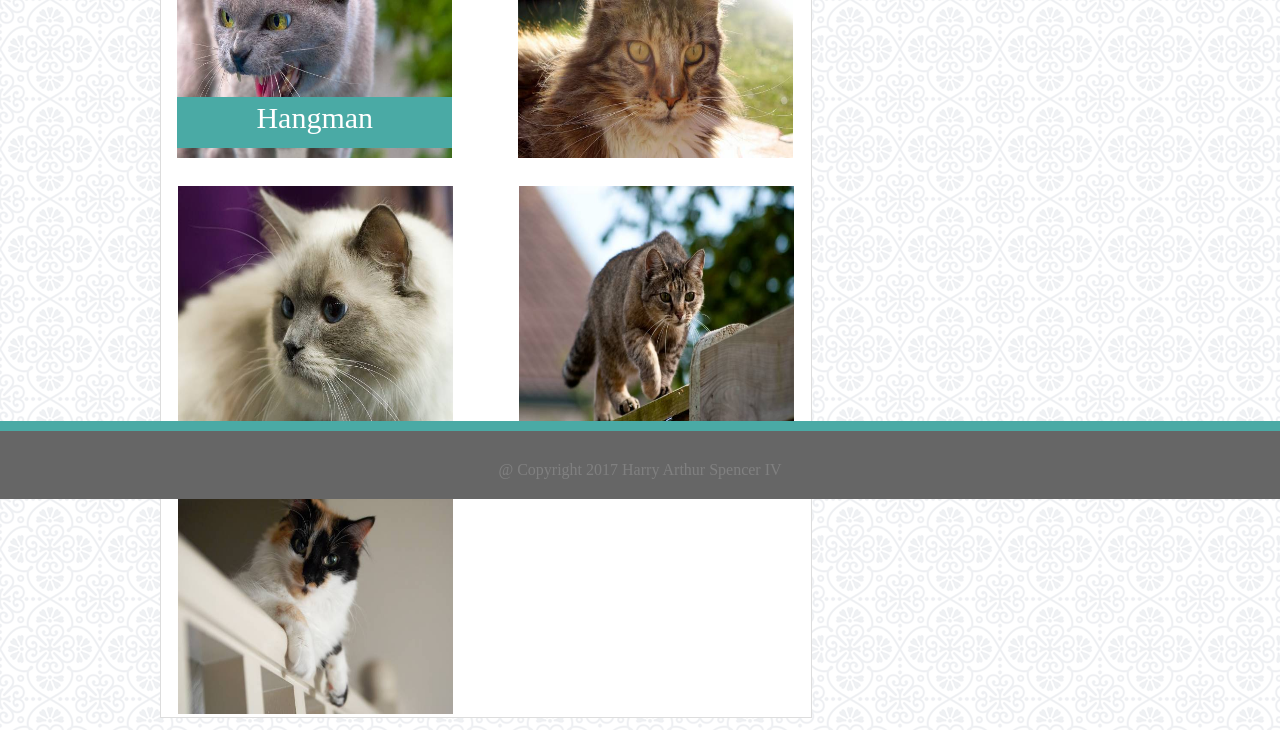
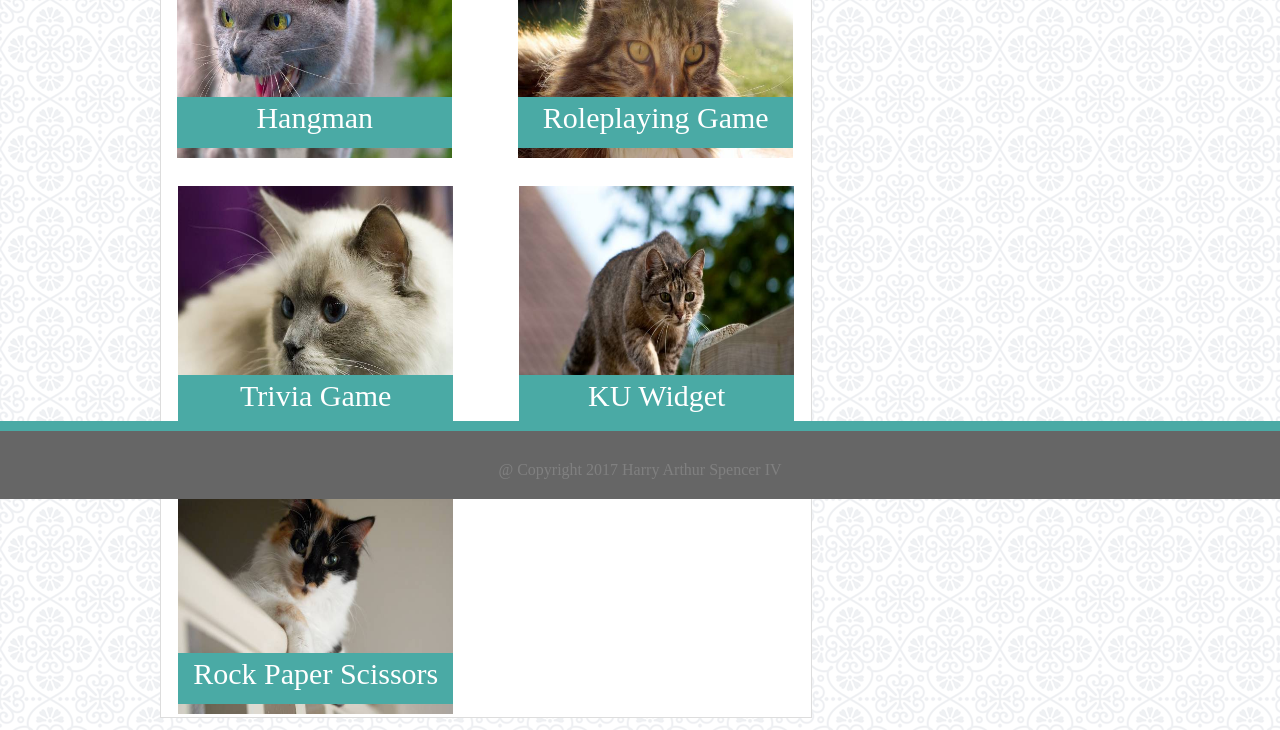
Before and after one commit to harry1386/Basic-Portfolio, a plain HTML site: page portfolio.html in a window 1280 px wide. Shown: the part 301-1031 px from the top of the page. Drawn offline with Linux system fonts and the light colour scheme.

Commit message:
all portfolio banners up

```diff
--- a/assets/css/stylep.css
+++ b/assets/css/stylep.css
@@ -58,23 +58,87 @@
 #rpg {
 	float: left;
 	margin-left: 66px;
+	position: relative;
 
+}
+
+#rpgh {
+	display: inline-block;
+	position: absolute;
+	width: 100%;
+	height: 14%;
+	bottom: 13px;
+	left: 0;
+	background-color: #4aaaa5;
+	text-align: center;
+	font-size: 30px;
+	padding-top: 6px;
+	padding-bottom: 10px;
+	color: white;
 }
 
 #tri {
 	float: left;
 	margin-left: 1px;
 	margin-top: 25px;
+	position: relative;
+}
+
+#trih {
+	display: inline-block;
+	position: absolute;
+	width: 100%;
+	height: 14%;
+	bottom: 13px;
+	left: 0;
+	background-color: #4aaaa5;
+	text-align: center;
+	font-size: 30px;
+	padding-top: 6px;
+	padding-bottom: 10px;
+	color: white;
 }
 
 #wid {
 	float: left;
 	margin-left: 66px;
 	margin-top: 25px;
+	position: relative;
+}
+
+#widh {
+	display: inline-block;
+	position: absolute;
+	width: 100%;
+	height: 14%;
+	bottom: 13px;
+	left: 0;
+	background-color: #4aaaa5;
+	text-align: center;
+	font-size: 30px;
+	padding-top: 6px;
+	padding-bottom: 10px;
+	color: white;
 }
 
 #rps {
 	float: left;
 	margin-left: 1px;
 	margin-top: 25px;
+	position: relative;
 }
+
+#rpsh {
+	display: inline-block;
+	position: absolute;
+	width: 100%;
+	height: 14%;
+	bottom: 13px;
+	left: 0;
+	background-color: #4aaaa5;
+	text-align: center;
+	font-size: 30px;
+	padding-top: 6px;
+	padding-bottom: 10px;
+	color: white;
+}
--- a/portfolio.html
+++ b/portfolio.html
@@ -49,10 +49,10 @@
 				<ul class="Items">
 
 					<li id="hm"><img src="assets/images/hangman.jpg" style="width:275px;height:250px;"><h3 id="hmh">Hangman</h3></li>
-					<li id="rpg"><img src="assets/images/rpg.jpg" style="width:275px;height:250px;"></li>
-					<li id="tri"><img src="assets/images/trivia.jpg" style="width:275px;height:250px;"></li>
-					<li id="wid"><img src="assets/images/widget.jpg" style="width:275px;height:250px;"></li>
-					<li id="rps"><img src="assets/images/rps.jpg" style="width:275px;height:250px;"></li>
+					<li id="rpg"><img src="assets/images/rpg.jpg" style="width:275px;height:250px;"><h4 id="rpgh">Roleplaying Game</h4></li>
+					<li id="tri"><img src="assets/images/trivia.jpg" style="width:275px;height:250px;"><h5 id="trih">Trivia Game</h5></li>
+					<li id="wid"><img src="assets/images/widget.jpg" style="width:275px;height:250px;"><h6 id="widh">KU Widget</h6></li>
+					<li id="rps"><img src="assets/images/rps.jpg" style="width:275px;height:250px;"><h7 id="rpsh">Rock Paper Scissors</h7></li>
 				</ul>
 
 			</div>
```
